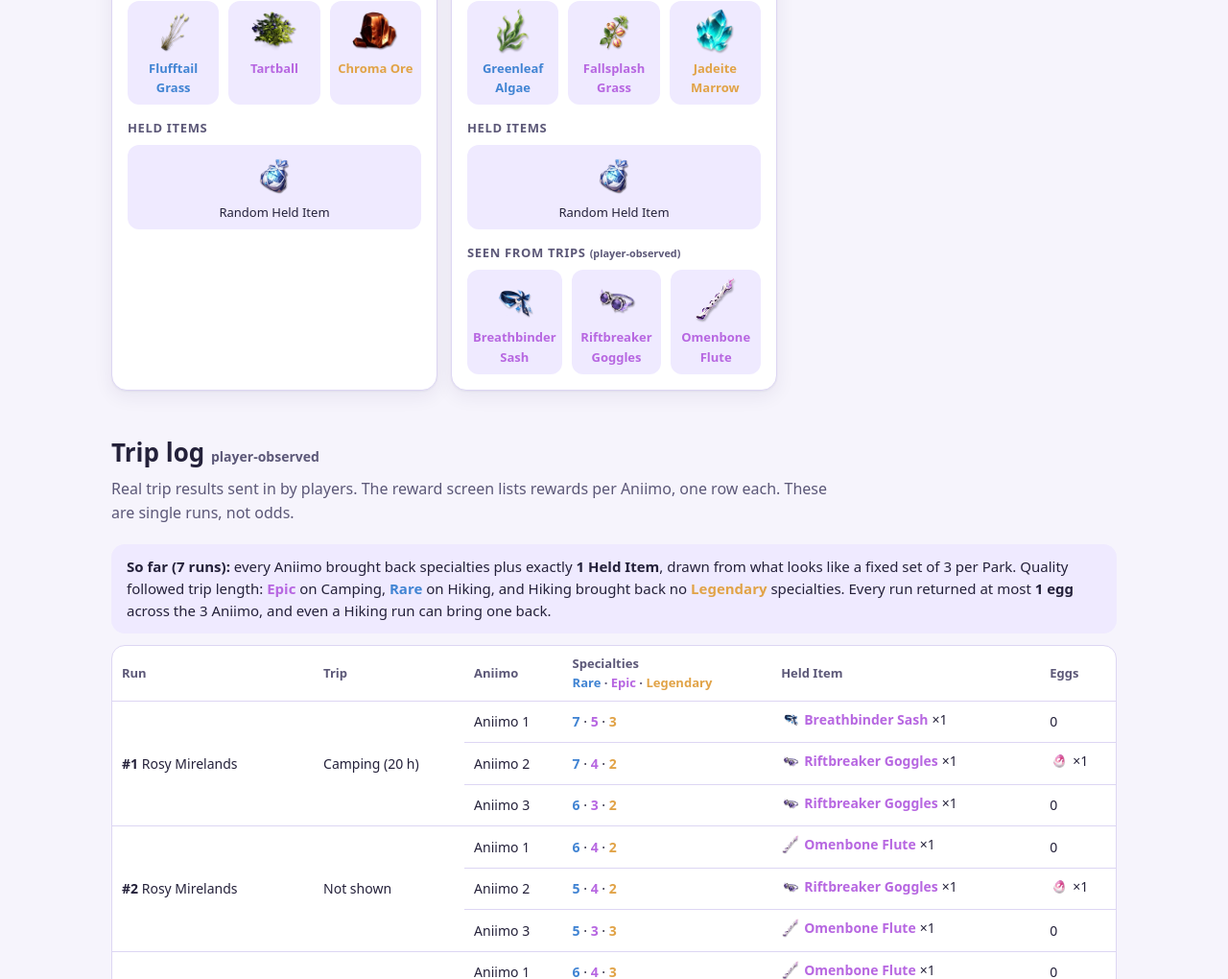
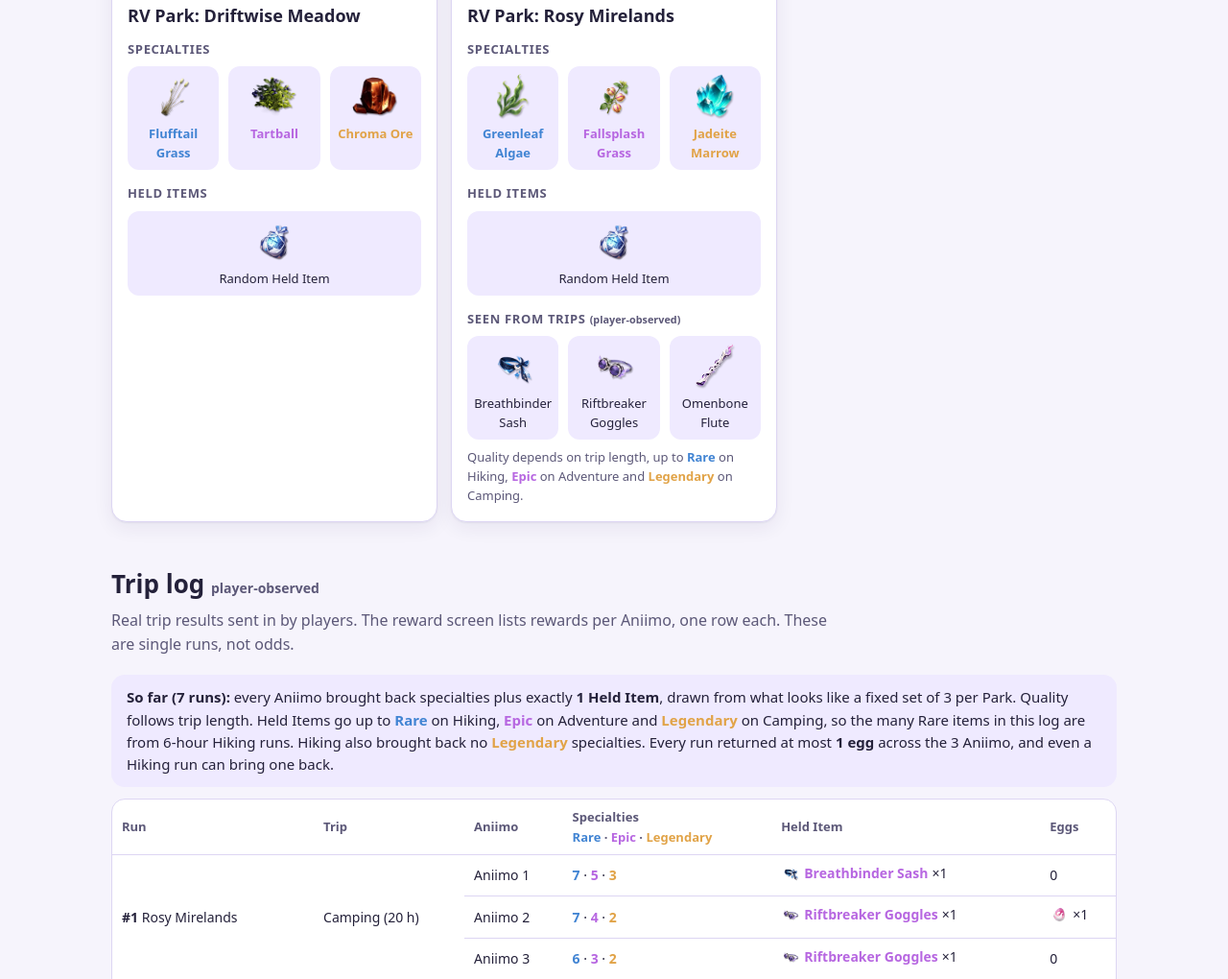
Before and after one commit to sargeeva/aniimo-guides, a plain HTML site: page outings/index.html in a window 1280 px wide. Shown: the part 3736-4756 px from the top of the page at 96% size. Drawn offline with Linux system fonts and the light colour scheme.

Commit message:
Outings: show observed Held Items without a fixed quality
Held Item quality scales with trip length (up to Legendary on Camping);
the Rare items in the log are from Hiking runs.

Co-Authored-By: Claude Opus 5.5 <noreply@anthropic.com>

```diff
--- a/outings/index.html
+++ b/outings/index.html
@@ -223,7 +223,7 @@ footer{color:var(--ink-2);font-size:13px;padding:30px 0 50px}
 <section id="log">
   <h2>Trip log <span style="font-size:14px;font-weight:600;color:var(--ink-2)">player-observed</span></h2>
   <p class="lede">Real trip results sent in by players. The reward screen lists rewards per Aniimo, one row each. These are single runs, not odds.</p>
-  <div class="tip" style="margin-bottom:12px"><b>So far (7 runs):</b> every Aniimo brought back specialties plus exactly <b>1 Held Item</b>, drawn from what looks like a fixed set of 3 per Park. Quality followed trip length: <span class="q4">Epic</span> on Camping, <span class="q3">Rare</span> on Hiking, and Hiking brought back no <span class="q5">Legendary</span> specialties. Every run returned at most <b>1 egg</b> across the 3 Aniimo, and even a Hiking run can bring one back.</div>
+  <div class="tip" style="margin-bottom:12px"><b>So far (7 runs):</b> every Aniimo brought back specialties plus exactly <b>1 Held Item</b>, drawn from what looks like a fixed set of 3 per Park. Quality follows trip length. Held Items go up to <span class="q3">Rare</span> on Hiking, <span class="q4">Epic</span> on Adventure and <span class="q5">Legendary</span> on Camping, so the many Rare items in this log are from 6-hour Hiking runs. Hiking also brought back no <span class="q5">Legendary</span> specialties. Every run returned at most <b>1 egg</b> across the 3 Aniimo, and even a Hiking run can bring one back.</div>
   <div class="tablewrap"><table id="tripLog"><thead><tr><th>Run</th><th>Trip</th><th>Aniimo</th><th>Specialties<br><span class="q3">Rare</span> · <span class="q4">Epic</span> · <span class="q5">Legendary</span></th><th>Held Item</th><th>Eggs</th></tr></thead><tbody></tbody></table></div>
 </section>
 
@@ -252,7 +252,7 @@ for(const p of PARKS){
   const c=document.createElement("div");c.className="card park";
   // observed: optional player-reported Held Items, [name, icon, quality?]
   const seen=p.observed&&p.observed.length
-    ? `<h4>Seen from trips <small style="text-transform:none;letter-spacing:0">(player-observed)</small></h4><div class="spec">${p.observed.map(([n,i,q])=>`<div><img src="assets/${i}.webp" alt=""><span${q?` class="q${q}"`:""}>${n}</span></div>`).join("")}</div>`
+    ? `<h4>Seen from trips <small style="text-transform:none;letter-spacing:0">(player-observed)</small></h4><div class="spec">${p.observed.map(([n,i])=>`<div><img src="assets/${i}.webp" alt=""><span>${n}</span></div>`).join("")}</div><p class="sub">Quality depends on trip length, up to <span class="q3">Rare</span> on Hiking, <span class="q4">Epic</span> on Adventure and <span class="q5">Legendary</span> on Camping.</p>`
     : "";
   const held=`<div class="spec"><div><img src="assets/ui_item_999999.webp" alt=""><span>Random Held Item</span></div></div>${seen}`;
   c.innerHTML=`<img src="assets/${p.img}.webp" alt="RV Park: ${p.name}"><div class="body"><h3>RV Park: ${p.name}</h3><h4>Specialties</h4><div class="spec">${p.items.map(([n,i,q])=>`<div><img src="assets/${i}.webp" alt=""><span class="q${q}">${n}</span></div>`).join("")}</div><h4>Held Items</h4>${held}</div>`;
```
